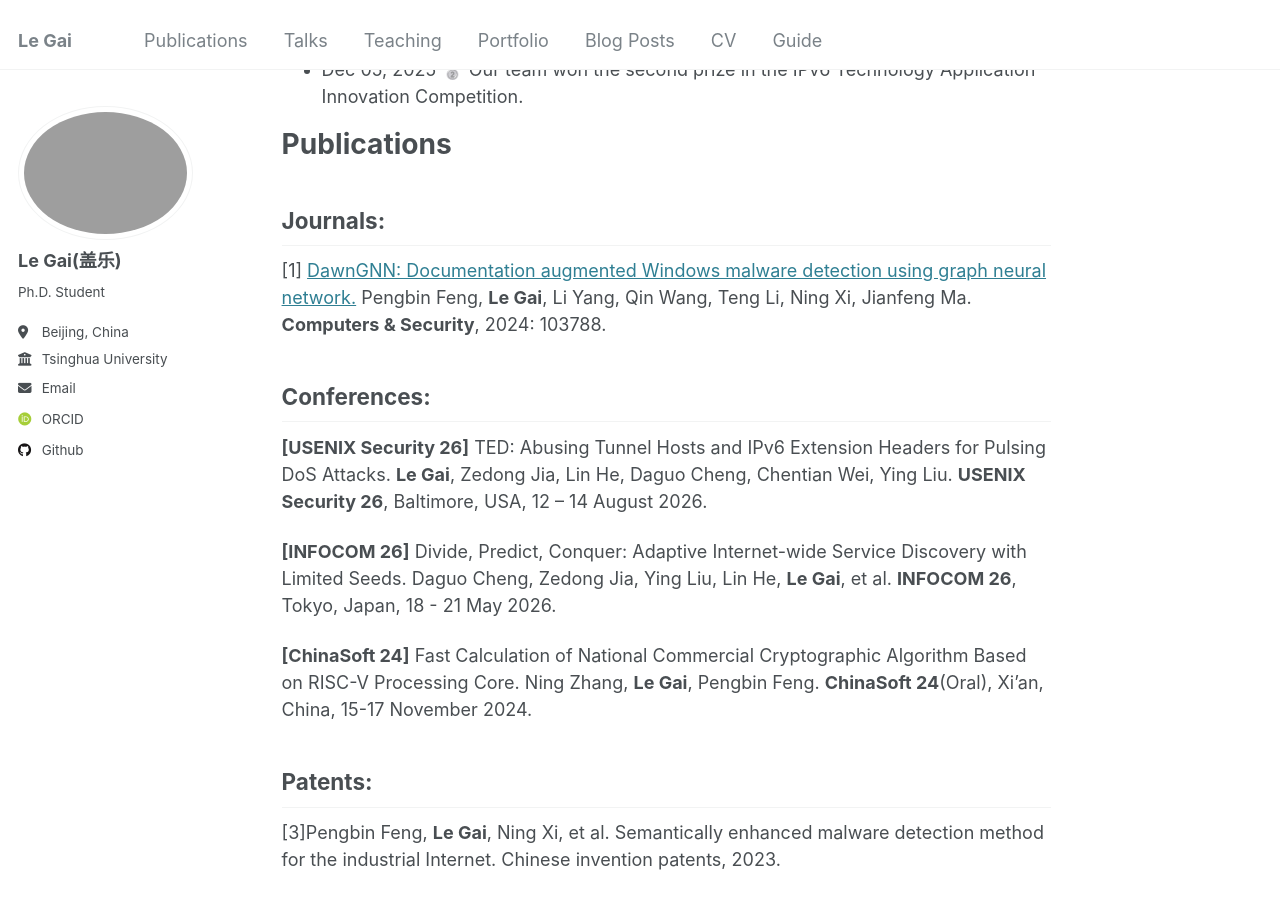
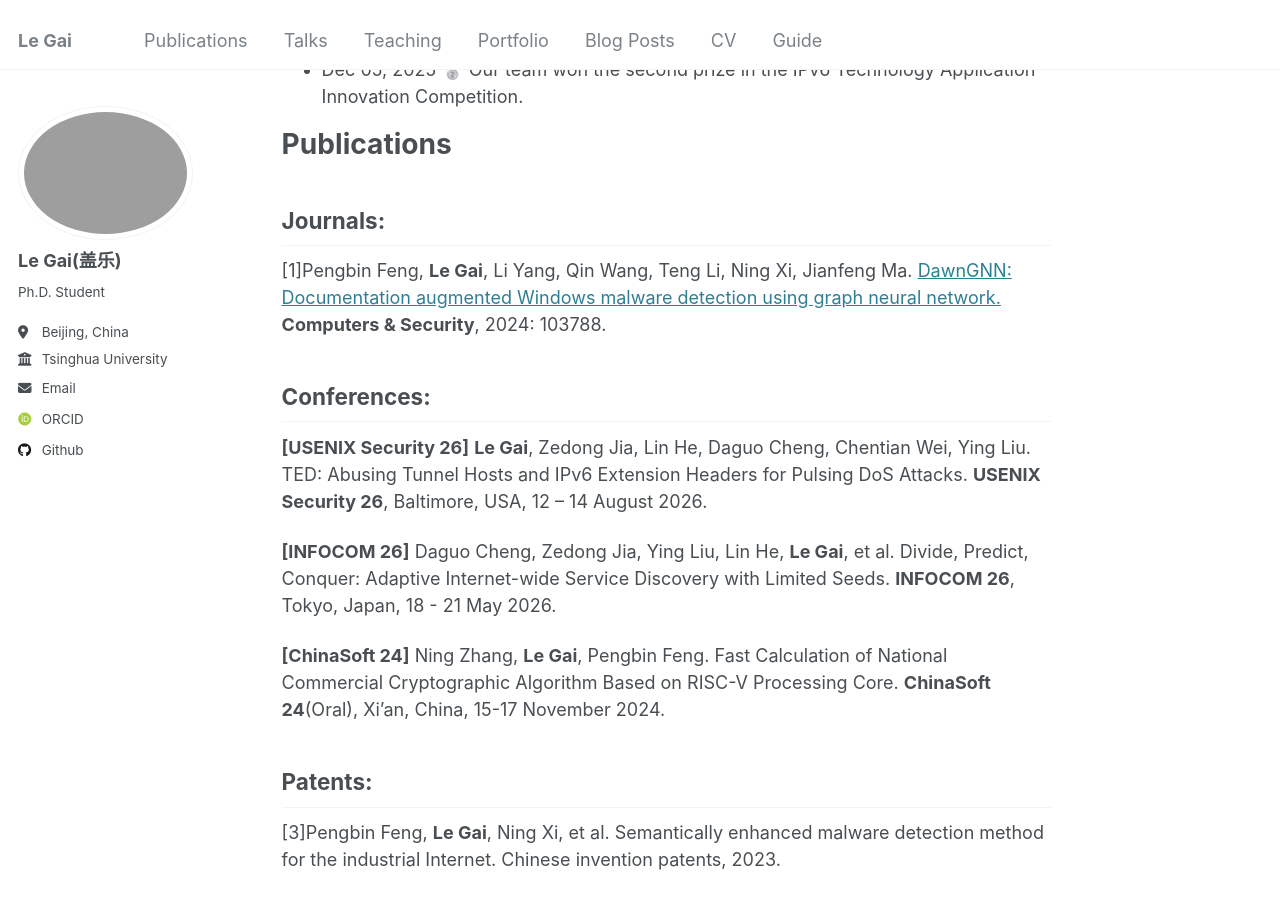
Before and after one commit to LeGai325/LeGai325.github.io, a Jekyll site: the page built from _pages/about.md, in a window 1280 px wide and 900 px high, scrolled down 890 px. Built offline with Jekyll 4.4.1, drawn with Linux system fonts in a browser that asks for light colours; some web fonts are replaced.

```diff
--- a/_pages/about.md
+++ b/_pages/about.md
@@ -33,25 +33,22 @@ My recent work focuses on the following research topics：
 # Publications
 ## **Journals**:
 
-[1]
+[1]Pengbin Feng, **Le Gai**, Li Yang, Qin Wang, Teng Li, Ning Xi, Jianfeng Ma.
 [DawnGNN: Documentation augmented Windows malware detection using graph neural network.](https://www.sciencedirect.com/science/article/abs/pii/S0167404824000890)
-Pengbin Feng, **Le Gai**, Li Yang, Qin Wang, Teng Li, Ning Xi, Jianfeng Ma. **Computers & Security**, 2024: 103788.
+**Computers & Security**, 2024: 103788.
 
 ## **Conferences**:
 
-**[USENIX Security 26]**
+**[USENIX Security 26]** **Le Gai**, Zedong Jia, Lin He, Daguo Cheng, Chentian Wei, Ying Liu.
 TED: Abusing Tunnel Hosts and IPv6 Extension Headers for Pulsing DoS Attacks.
-**Le Gai**, Zedong Jia, Lin He, Daguo Cheng, Chentian Wei, Ying Liu.
 **USENIX Security 26**, Baltimore, USA, 12 – 14 August 2026.
 
-**[INFOCOM 26]**
+**[INFOCOM 26]** Daguo Cheng, Zedong Jia, Ying Liu, Lin He, **Le Gai**, et al.
 Divide, Predict, Conquer: Adaptive Internet-wide Service Discovery with Limited Seeds.
-Daguo Cheng, Zedong Jia, Ying Liu, Lin He, **Le Gai**, et al.
 **INFOCOM 26**, Tokyo, Japan, 18 - 21 May 2026.
 
-**[ChinaSoft 24]**
+**[ChinaSoft 24]** Ning Zhang, **Le Gai**, Pengbin Feng.
 Fast Calculation of National Commercial Cryptographic Algorithm Based on RISC-V Processing Core.
-Ning Zhang, **Le Gai**, Pengbin Feng.
 **ChinaSoft 24**(Oral), Xi'an, China, 15-17 November 2024.
 
 ## **Patents**:
```
